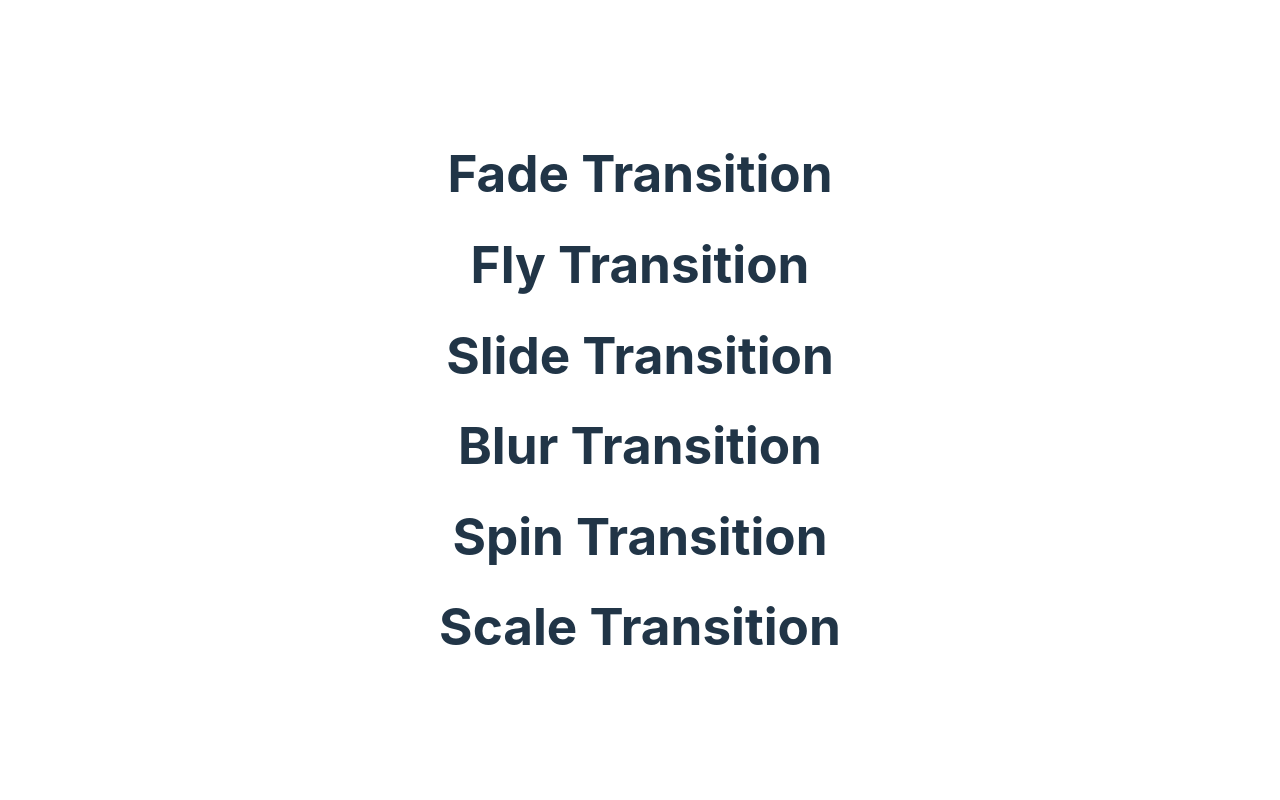
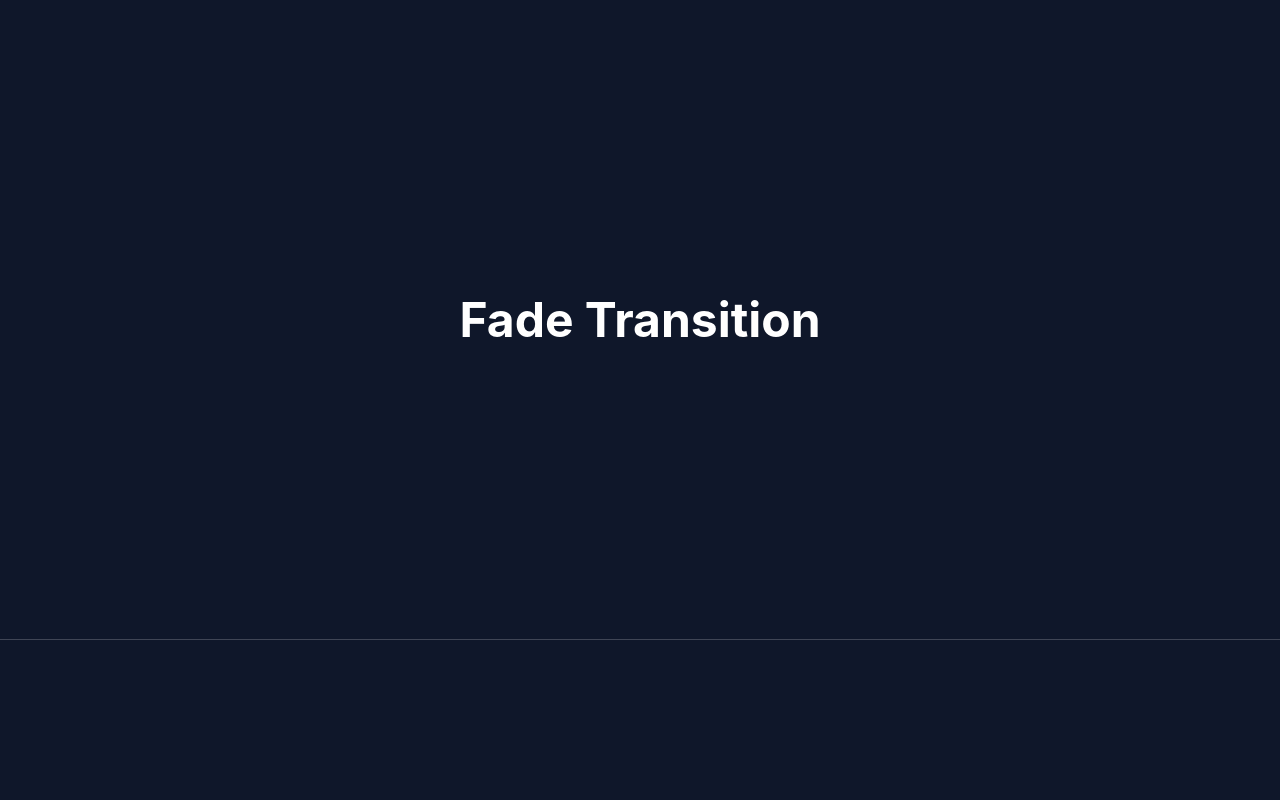
Before and after one commit to DaveKeehl/svelte-reveal, a Svelte app in the folder examples/with-svelte-vite/: page / in a window 1280 px wide. Shown: the top 800 px of the page. Built offline with nearby package versions, Linux system fonts and the light colour scheme.

Commit message:
Updated example

```diff
--- a/examples/with-svelte-vite/src/App.svelte
+++ b/examples/with-svelte-vite/src/App.svelte
@@ -1,12 +1,54 @@
 <script lang="ts">
-  import { reveal } from 'svelte-reveal';
+  import { reveal, type RevealOptions } from 'svelte-reveal';
+
+  const config: Partial<RevealOptions>[] = [
+    { transition: 'fade', duration: 2000 },
+    { transition: 'fly', y: -80, easing: { type: 'easeOutBack' } },
+    { transition: 'slide', x: -80, easing: { type: 'easeOutBack' } },
+    { transition: 'blur', blur: 2, duration: 1000 },
+    {
+      transition: 'spin',
+      rotate: 10,
+      duration: 600,
+      easing: { type: 'easeOutCubic' }
+    },
+    { transition: 'scale', scale: 2 }
+  ];
 </script>
 
 <main>
-  <h1 use:reveal>Fade Transition</h1>
-  <h1 use:reveal={{ transition: 'fly' }}>Fly Transition</h1>
-  <h1 use:reveal={{ transition: 'slide' }}>Slide Transition</h1>
-  <h1 use:reveal={{ transition: 'blur' }}>Blur Transition</h1>
-  <h1 use:reveal={{ transition: 'spin' }}>Spin Transition</h1>
-  <h1 use:reveal={{ transition: 'scale', scale: 3 }}>Scale Transition</h1>
+  {#each config as element}
+    <section>
+      <div use:reveal={{ ...element }} class="box">
+        <h1>{element.transition} transition</h1>
+      </div>
+    </section>
+  {/each}
 </main>
+
+<style>
+  :global(body) {
+    background: var(--dark);
+  }
+
+  :root {
+    --white: #ffffff;
+    --dark: #0f172a;
+  }
+
+  section {
+    display: grid;
+    place-items: center;
+    color: var(--white);
+    border-bottom: 1px solid color-mix(in srgb, var(--white) 20%, var(--dark) 80%);
+    height: 40rem;
+    text-transform: capitalize;
+    font-size: 2rem;
+  }
+
+  .box {
+    height: 100%;
+    display: grid;
+    place-items: center;
+  }
+</style>
--- a/examples/with-svelte-vite/src/app.css
+++ b/examples/with-svelte-vite/src/app.css
@@ -1,79 +1,13 @@
 :root {
   font-family: Inter, system-ui, Avenir, Helvetica, Arial, sans-serif;
-  line-height: 1.5;
-  font-weight: 400;
-
-  color-scheme: light dark;
-  color: rgba(255, 255, 255, 0.87);
-  background-color: #242424;
-
   font-synthesis: none;
   text-rendering: optimizeLegibility;
   -webkit-font-smoothing: antialiased;
   -moz-osx-font-smoothing: grayscale;
 }
 
-a {
-  font-weight: 500;
-  color: #646cff;
-  text-decoration: inherit;
+* {
+  padding: 0;
+  margin: 0;
+  box-sizing: border-box;
 }
-a:hover {
-  color: #535bf2;
-}
-
-body {
-  margin: 0;
-  display: flex;
-  place-items: center;
-  min-width: 320px;
-  min-height: 100vh;
-}
-
-h1 {
-  font-size: 3.2em;
-  line-height: 1.1;
-}
-
-.card {
-  padding: 2em;
-}
-
-#app {
-  max-width: 1280px;
-  margin: 0 auto;
-  padding: 2rem;
-  text-align: center;
-}
-
-button {
-  border-radius: 8px;
-  border: 1px solid transparent;
-  padding: 0.6em 1.2em;
-  font-size: 1em;
-  font-weight: 500;
-  font-family: inherit;
-  background-color: #1a1a1a;
-  cursor: pointer;
-  transition: border-color 0.25s;
-}
-button:hover {
-  border-color: #646cff;
-}
-button:focus,
-button:focus-visible {
-  outline: 4px auto -webkit-focus-ring-color;
-}
-
-@media (prefers-color-scheme: light) {
-  :root {
-    color: #213547;
-    background-color: #ffffff;
-  }
-  a:hover {
-    color: #747bff;
-  }
-  button {
-    background-color: #f9f9f9;
-  }
-}
```
